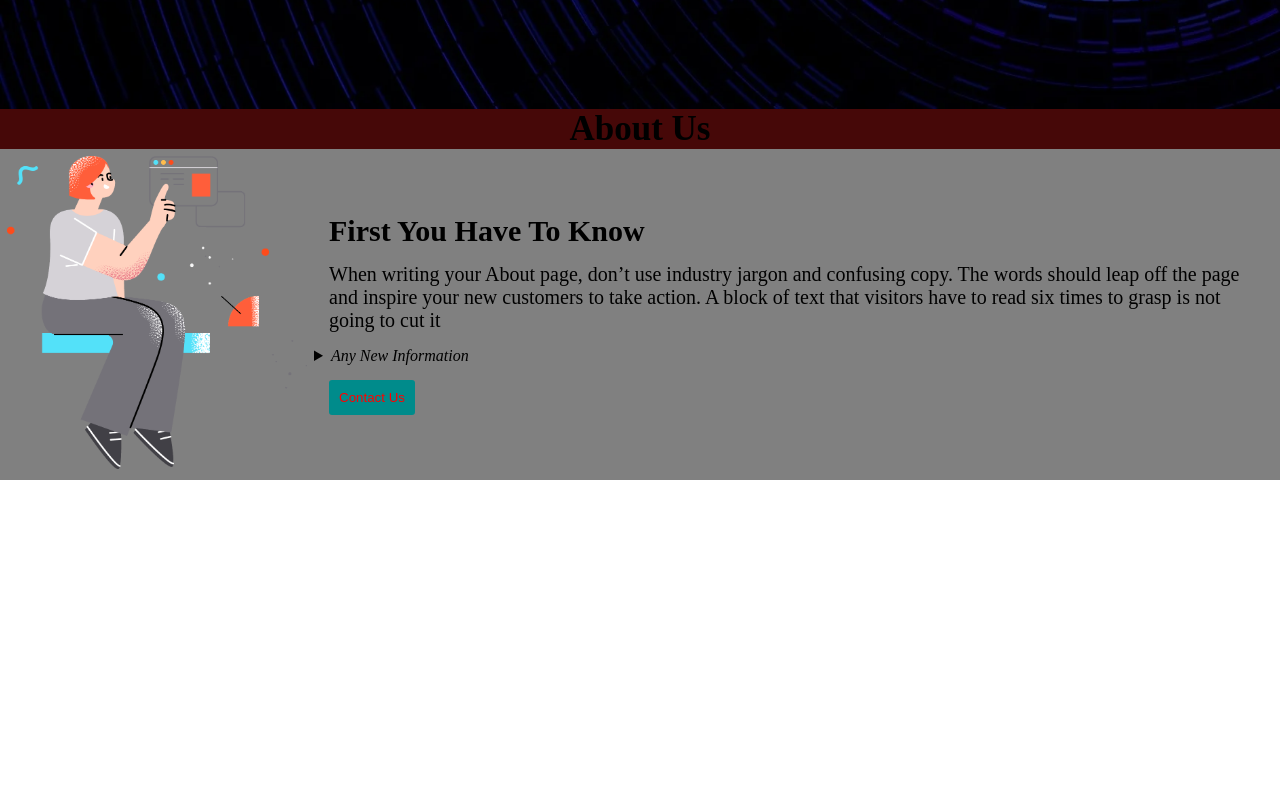
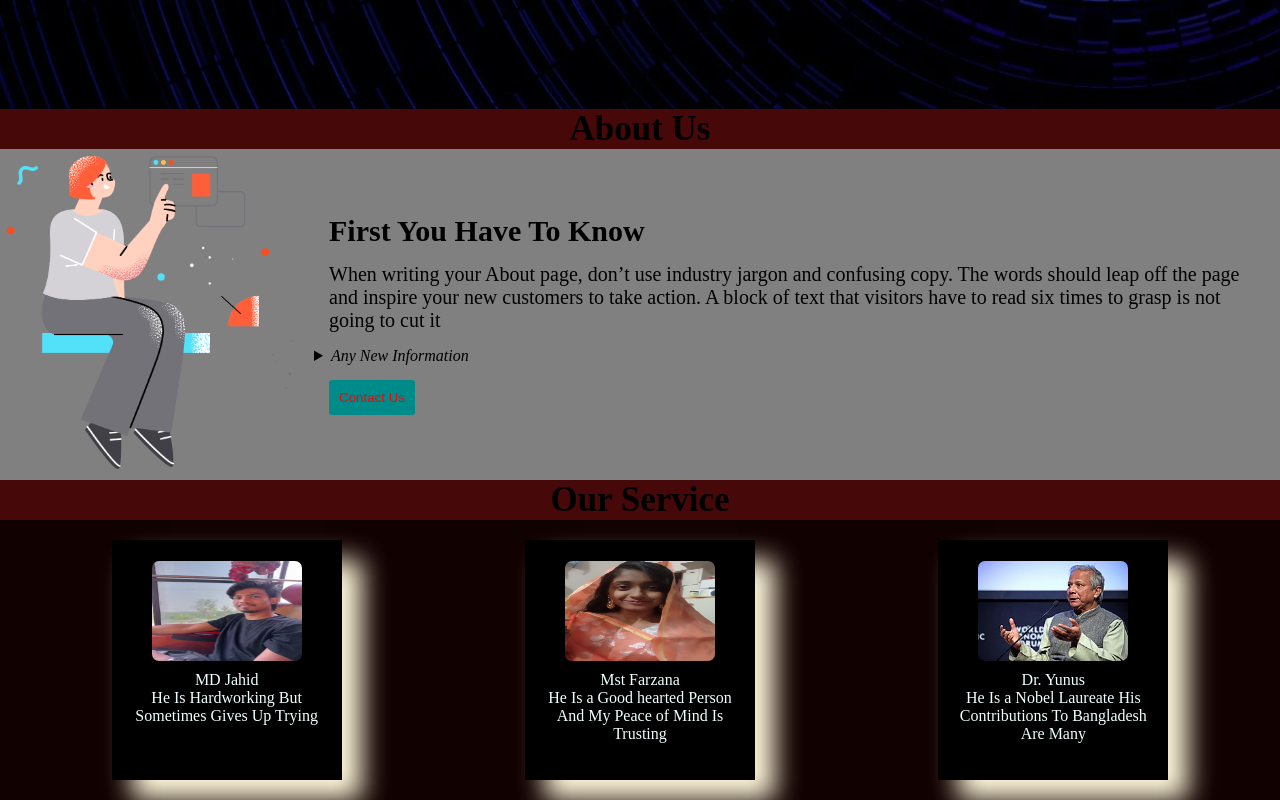
Before and after one commit to jahid45780/our-sevice, a plain HTML site: page index.html in a window 1280 px wide. Shown: the part 759-1559 px from the top of the page. Before the commit the page ends 1239 px from the top, so only its background shows below. Drawn offline with Linux system fonts and the light colour scheme.

Commit message:
added the four blog

```diff
--- a/index.html
+++ b/index.html
@@ -56,6 +56,35 @@
         </div>
     </div>
    </section>
+   <section>
+    <h1 class="about">Our Service</h1>
+    <div class="service-container">
+        <div class="box">
+            <img class="box-img" src="jahid.jpg" alt="" title="Jahid">
+            <p>MD Jahid</p>
+            <p>He Is Hardworking But Sometimes Gives Up Trying</p>
+
+
+        </div>
+
+        <div class="box">
+            <img class="box-img" src="farzana.jpg" alt="" title="Farzana">
+            <p>Mst Farzana</p>
+            <p>He Is a Good hearted Person And My Peace of Mind Is Trusting</p>
+
+
+        </div>
+
+        <div class="box">
+            <img class="box-img" src="Muhammad_yunus.jpg" alt="" title="Dr.Yunus">
+            <p>Dr. Yunus</p>
+            <p>He Is a Nobel Laureate His Contributions To Bangladesh Are Many</p>
+
+
+        </div>
+
+    </div>
+   </section>
   </main>
   <footer>
 
--- a/style.css
+++ b/style.css
@@ -90,3 +90,25 @@
     font-size: 30px;
     margin: 15px;
 }
+.box-img{
+    height: 100px;
+    width: 150px;
+    border-radius: 7px;
+    margin: 6px;
+}
+.box{
+height: 210px;
+width: 200px;
+box-shadow: 20px 20px 25px cornsilk;
+background-color: black;
+padding: 15px;
+color: azure;
+text-align: center;
+
+}
+.service-container{
+    display: flex;
+    justify-content: space-around;
+    padding: 20px;
+    background-color: rgb(17, 1, 1);
+}
```
Also changed, not shown: Muhammad_yunus.jpg (added), farzana.jpg (added), jahid.jpg (added).
